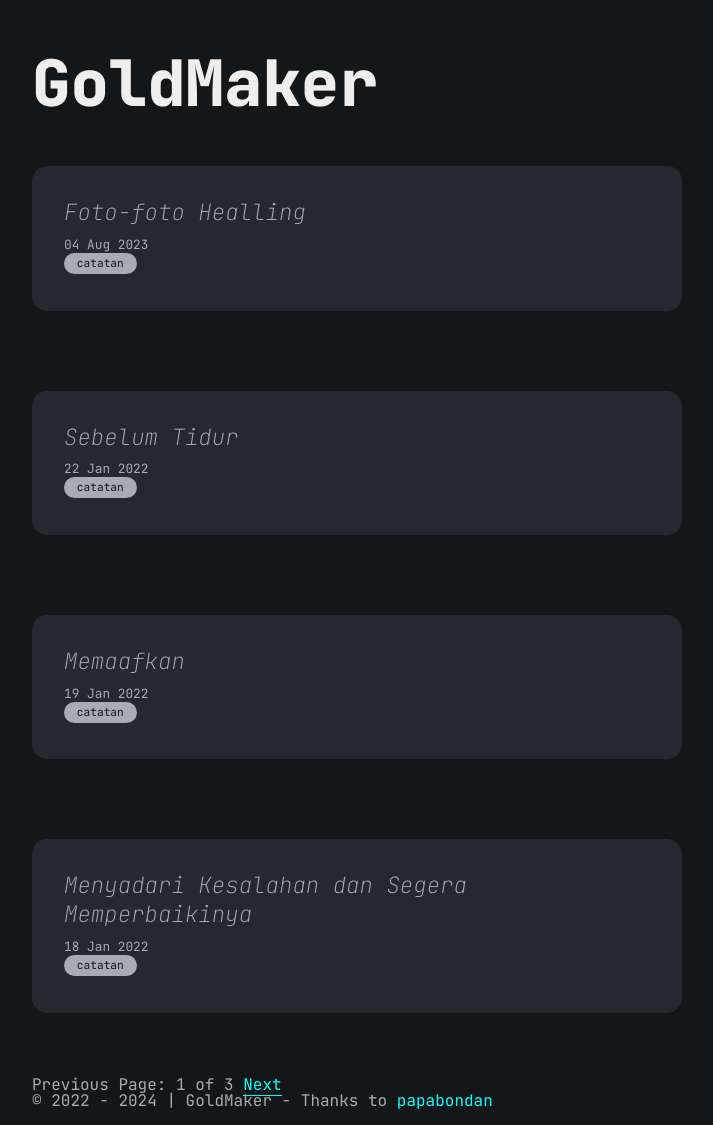
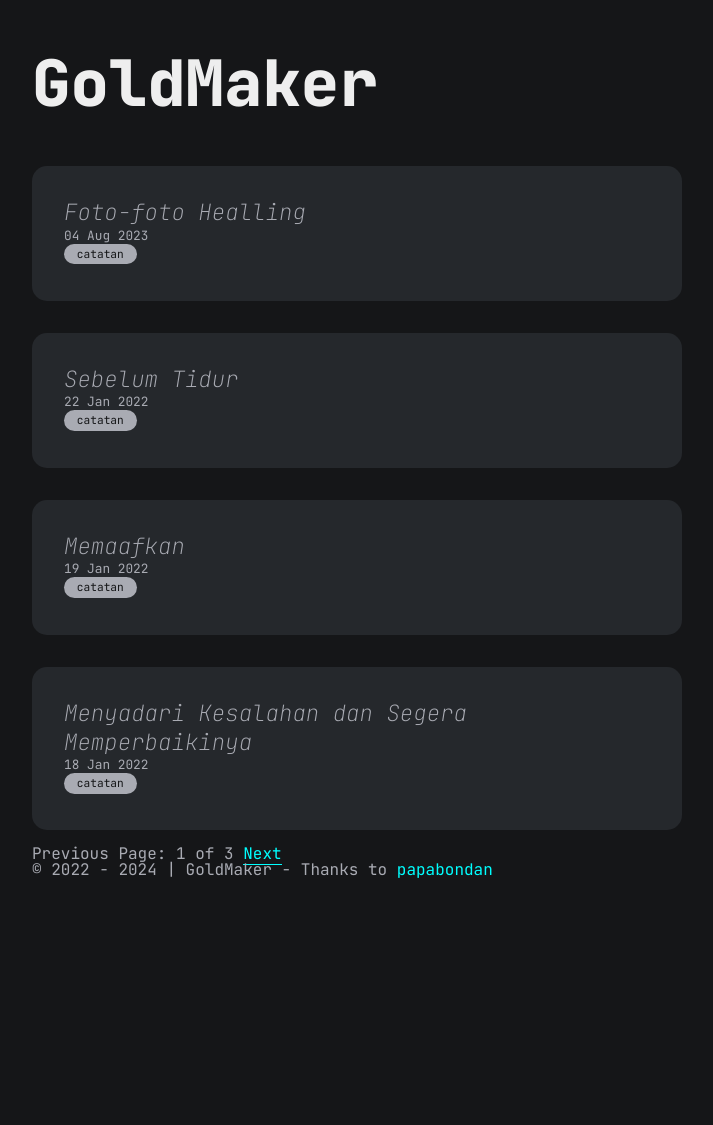
Before and after one commit to angganesia/angganesia.github.io, a Jekyll site: the page built from index.html, in a window 1280 px wide. Shown: the whole page, without its empty margins (283-996 px from the left). Built offline with Jekyll 4.4.1, drawn with Linux system fonts in a browser that asks for light colours; the list of posts is cut into pages by our own code; comment, search, counter and statistics services are not loaded; after the commit the page ends 900 px from its top, so only the background shows below that.

Commit message:
update head.html

```diff
--- a/_includes/head.html
+++ b/_includes/head.html
@@ -3,11 +3,28 @@
   <meta http-equiv="X-UA-Compatible" content="IE=edge" />
   <meta name="viewport" content="width=device-width, initial-scale=1.0" />
   {% seo %}
-  <title> {{page.title}}</title>
+  <title>{{site.title}} | {{page.title}}</title>
+  {% if page.layout == "post" %}
+  <link rel="stylesheet" href="{{site.baseurl}}/assets/css/post.css" />
+  <link rel="stylesheet" href="{{site.baseurl}}/assets/css/syntax.css" />
+  {% else %}
+  <link rel="stylesheet" href="{{site.baseurl}}/assets/css/main.css" />
+  {%endif%}
   <link rel="stylesheet" href="{{site.baseurl}}/assets/css/common.css" />
   <script src="{{site.baseurl}}/assets/js/categories.js"></script>
+  {% if page.layout == "post" %}
+  <script defer src="{{site.baseurl}}/assets/js/lbox.js"></script>
+  {% endif %}
+
+
+
+  {% if page.layout == "page" %}
   <link rel="stylesheet" href="{{site.baseurl}}/assets/css/post.css" />
   <link rel="stylesheet" href="{{site.baseurl}}/assets/css/syntax.css" />
+  {% else %}
   <link rel="stylesheet" href="{{site.baseurl}}/assets/css/main.css" />
+  {%endif%}
+  {% if page.layout == "page" %}
   <script defer src="{{site.baseurl}}/assets/js/lbox.js"></script>
+  {% endif %}
 </head>
```
